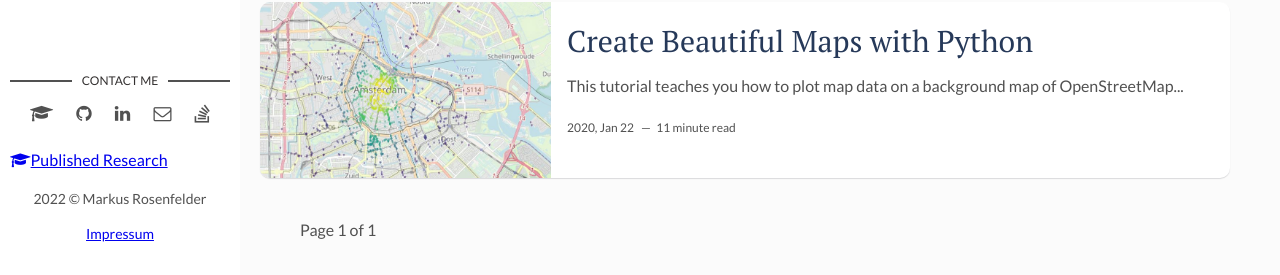
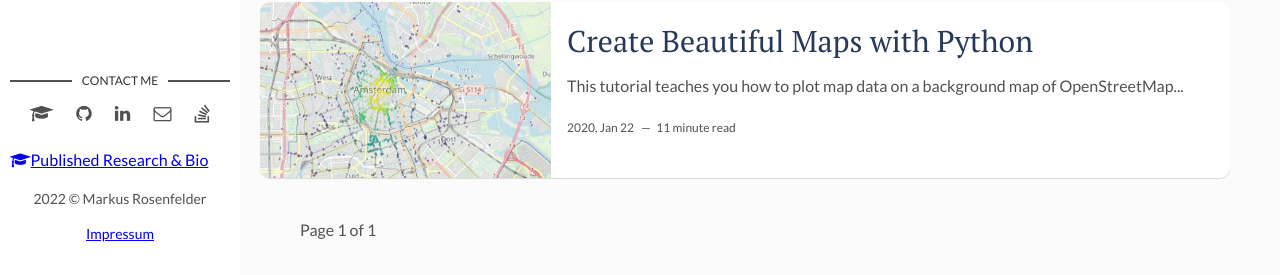
Before and after one commit to MarkusRosen/markusrosen.github.io, a Jekyll site: the page built from index.html, in a window 1280 px wide and 1300 px high. Shown: the part 1022-1297 px from the top of the window. Built offline with Jekyll 4.4.1, drawn with Linux system fonts in a browser that asks for light colours; the list of posts is cut into pages by our own code; comment, search, counter and statistics services are not loaded.

Commit message:
minor edit

```diff
--- a/_layouts/main.html
+++ b/_layouts/main.html
@@ -50,7 +50,7 @@ layout: default
 
       </ul>
 
-      <div class="center"><p><a href="{{site.baseurl}}/research" target="_blank"><i class="fa fa-graduation-cap"></i>Published Research</a></p></div>
+      <div class="center"><p><a href="{{site.baseurl}}/research" target="_blank"><i class="fa fa-graduation-cap"></i>Published Research & Bio</a></p></div>
     </section> <!-- End Section Contact -->
     <div class="copyright">
       <p>{{site.time | date: '%Y'}} &copy; {{site.author}}
```
